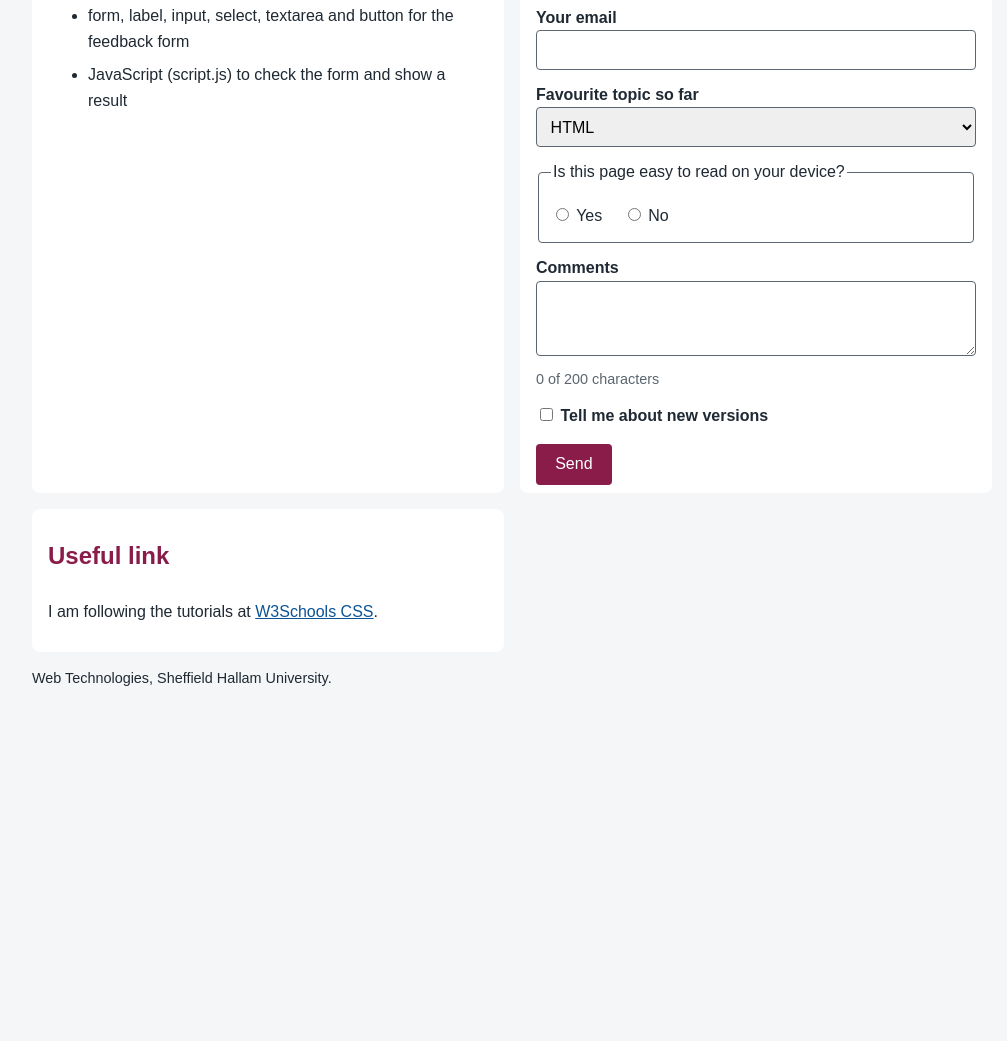
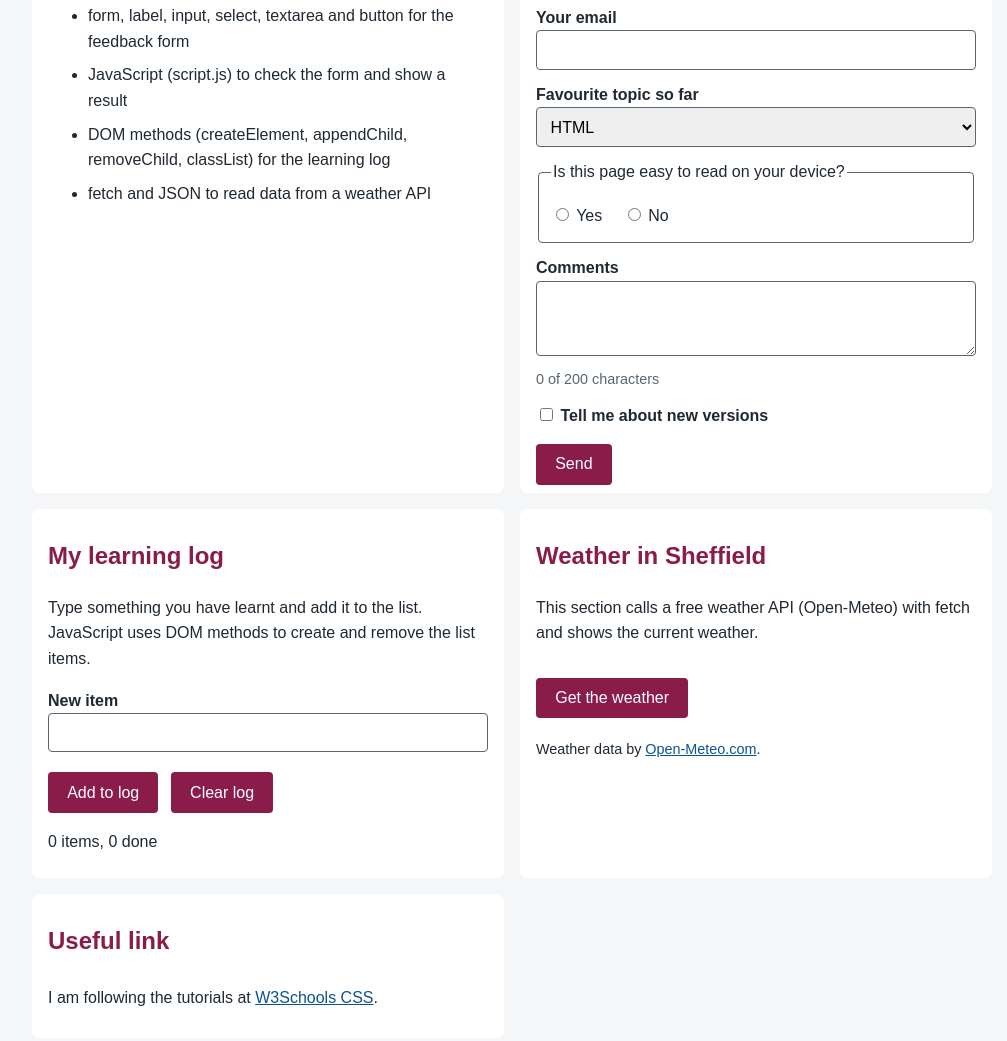
Before and after one commit to mohamedtechguy/MyFirstWebApp, a plain HTML site: page index.html in a window 1280 px wide. Shown: the part 1001-2042 px from the top of the page, without its empty margins (128-1135 px from the left). Before the commit the page ends 1737 px from the top, so only its background shows below. Drawn offline with Linux system fonts and the light colour scheme.

Commit message:
Update index.html

```diff
--- a/index.html
+++ b/index.html
@@ -41,6 +41,8 @@
         <li>a media query that changes the layout on wider screens</li>
         <li>form, label, input, select, textarea and button for the feedback form</li>
         <li>JavaScript (script.js) to check the form and show a result</li>
+        <li>DOM methods (createElement, appendChild, removeChild, classList) for the learning log</li>
+        <li>fetch and JSON to read data from a weather API</li>
       </ul>
     </section>
 
@@ -82,6 +84,26 @@
     </section>
 
     <section>
+      <h2>My learning log</h2>
+      <p>Type something you have learnt and add it to the list. JavaScript uses DOM methods to create and remove the list items.</p>
+      <label for="log-input">New item</label>
+      <input type="text" id="log-input" aria-describedby="log-error">
+      <p class="error" id="log-error" role="alert"></p>
+      <button type="button" id="log-add">Add to log</button>
+      <button type="button" id="log-clear">Clear log</button>
+      <p id="log-count" role="status">0 items, 0 done</p>
+      <ul id="log-list"></ul>
+    </section>
+
+    <section>
+      <h2>Weather in Sheffield</h2>
+      <p>This section calls a free weather API (Open-Meteo) with fetch and shows the current weather.</p>
+      <button type="button" id="weather-btn">Get the weather</button>
+      <p id="weather-result" role="status"></p>
+      <p class="credit">Weather data by <a href="https://open-meteo.com/">Open-Meteo.com</a>.</p>
+    </section>
+
+    <section>
       <h2>Useful link</h2>
       <p>I am following the tutorials at <a href="https://www.w3schools.com/css/">W3Schools CSS</a>.</p>
     </section>
```
